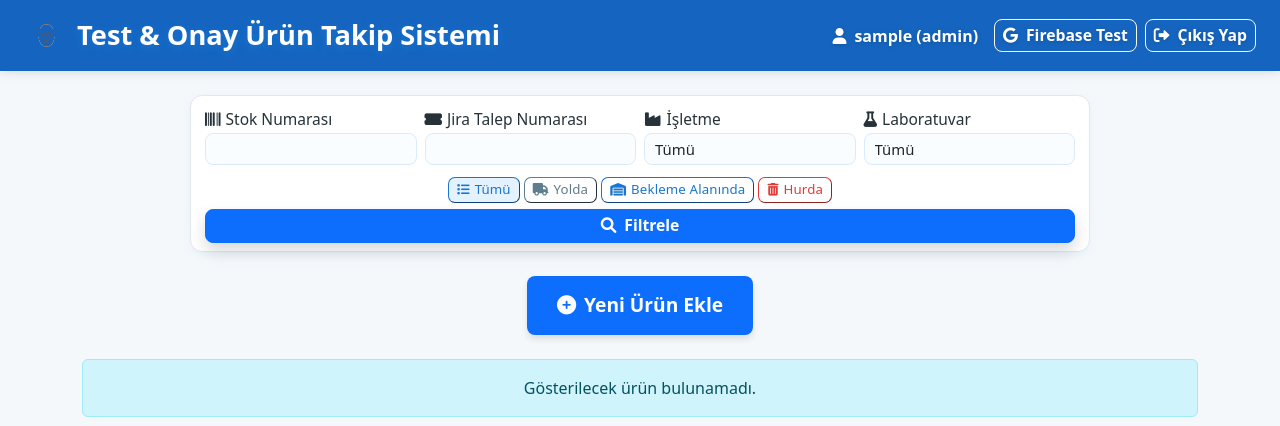
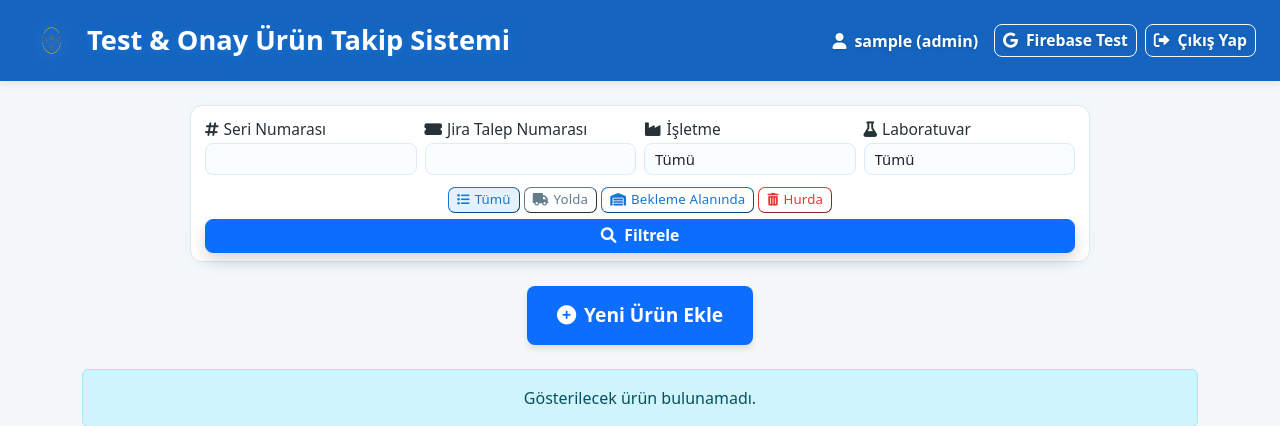
Before and after one commit to SerdarOzdemir89/UrunTakip, a Flask app: page / in a window 1280 px wide. Shown: the top 426 px of the page. Run offline with Flask 3, Linux system fonts and the light colour scheme; the visitor is signed in with stand-in values (Sample User, id 1); some libraries are stand-ins or nearby versions.

Commit message:
Update: Arama filtresini Stok Numarası'ndan Seri Numarası'na değiştir ve logo'yu daha belirgin yap

```diff
--- a/app.py
+++ b/app.py
@@ -637,7 +637,7 @@ def index():
 
     try:
         isletme_filter = request.args.get('isletme', '')
-        model_no_filter = request.args.get('model_no', '')
+        seri_no_filter = request.args.get('seri_no', '')
         jira_no_filter = request.args.get('jira_no', '')
         lab_filter = request.args.get('lab', '')
         durum_filter = request.args.get('durum', '')
@@ -658,7 +658,7 @@ def index():
             if isletme_filter and urun.get('isletme', '') != isletme_filter:
                 continue
 
-            if model_no_filter and model_no_filter.lower() not in urun.get('model_no', '').lower():
+            if seri_no_filter and seri_no_filter.lower() not in urun.get('seri_no', '').lower():
                 continue
 
             if jira_no_filter and jira_no_filter.lower() not in urun.get('jira_no', '').lower():
--- a/templates/index.html
+++ b/templates/index.html
@@ -101,10 +101,15 @@
             background-color: #1565c0 !important;
         }
         .navbar-logo {
-            height: 45px;
-            width: 45px;
-            margin-right: 12px;
+            height: 55px;
+            width: 55px;
+            margin-right: 15px;
             vertical-align: middle;
+            filter: drop-shadow(0 2px 8px rgba(255,255,255,0.3)) brightness(1.2) contrast(1.1);
+            border: 3px solid rgba(255,255,255,0.2);
+            border-radius: 50%;
+            background: rgba(255,255,255,0.1);
+            padding: 2px;
         }
         .filter-section h5 {
             color: #495057;
@@ -582,8 +587,8 @@
             <form action="{{ url_for('index') }}" method="get">
                 <div class="row g-2 align-items-end">
                     <div class="col-md-3 col-12 mb-2 mb-md-0">
-                        <label class="form-label w-100"><i class="fas fa-barcode" style="font-size:1em;"></i> Stok Numarası</label>
-                        <input type="text" class="form-control form-control-sm w-100" name="model_no" value="{{ request.args.get('model_no', '') }}">
+                        <label class="form-label w-100"><i class="fas fa-hashtag" style="font-size:1em;"></i> Seri Numarası</label>
+                        <input type="text" class="form-control form-control-sm w-100" name="seri_no" value="{{ request.args.get('seri_no', '') }}">
                     </div>
                     <div class="col-md-3 col-12 mb-2 mb-md-0">
                         <label class="form-label w-100"><i class="fas fa-ticket-alt" style="font-size:1em;"></i> Jira Talep Numarası</label>
```
